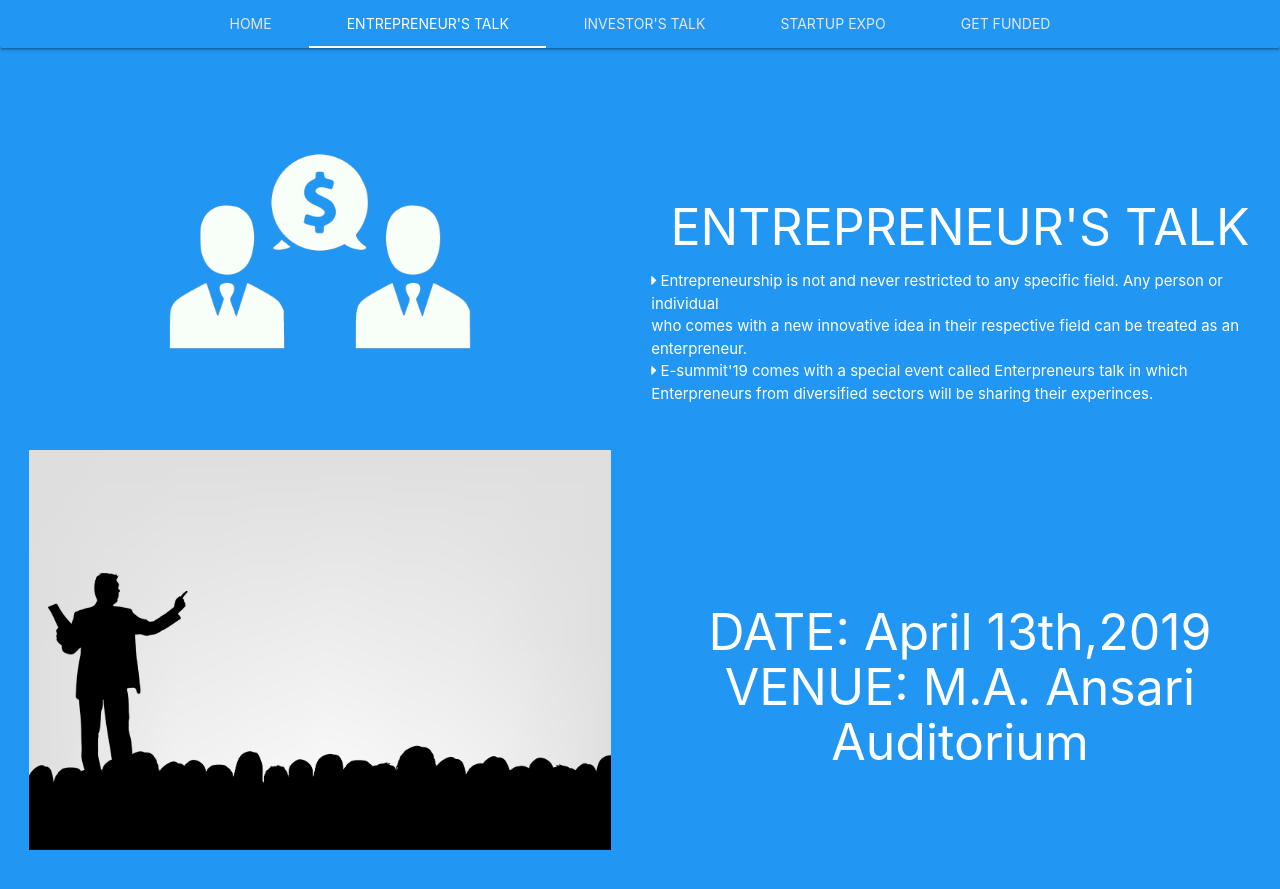
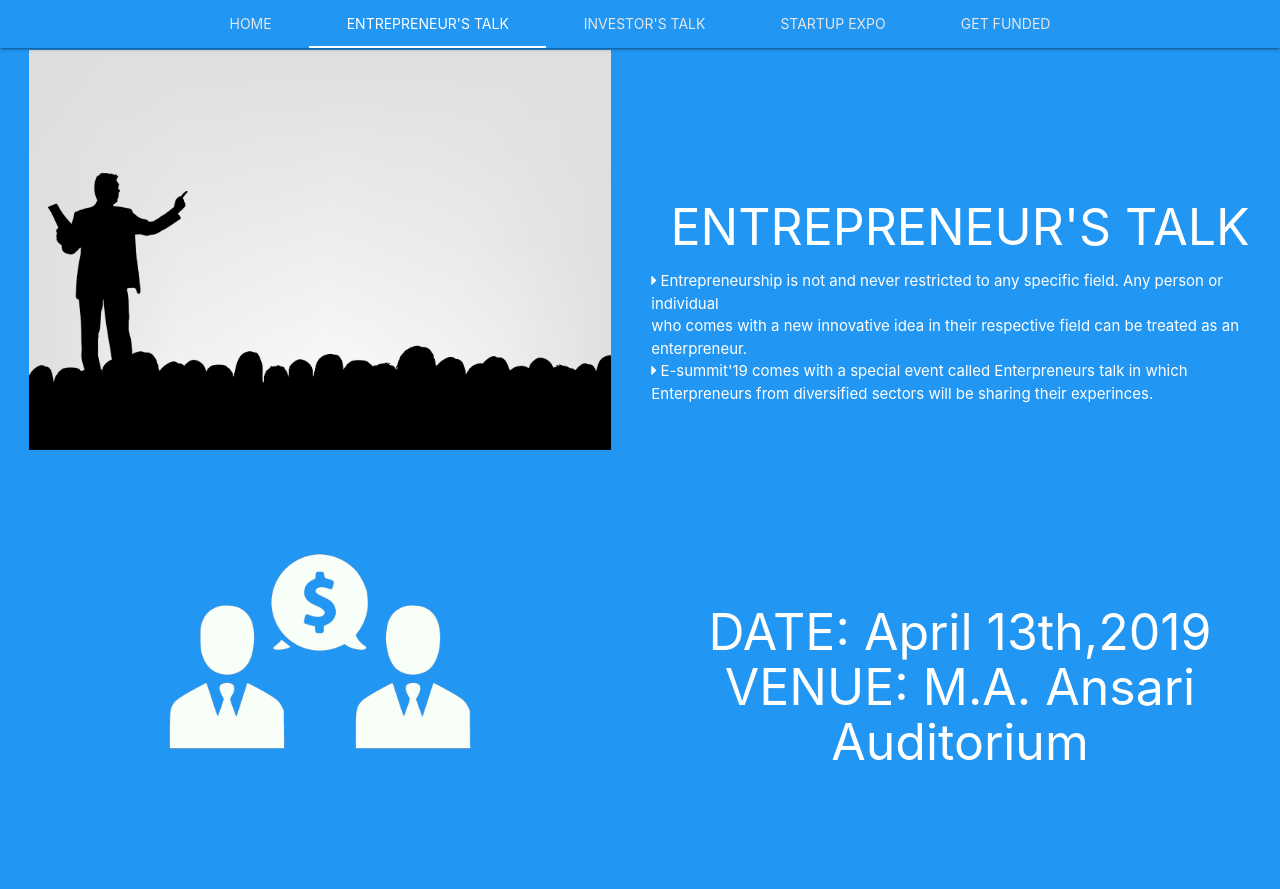
Before and after one commit to FinFO-app/emphasisO.com, a Jekyll site: the page esummit.html, which Jekyll copies as it is, in a window 1280 px wide and 900 px high. Shown: the top 889 px of the window. Built offline with Jekyll 4.4.1, drawn with Linux system fonts in a browser that asks for light colours.

Commit message:
Update esummit.html

```diff
--- a/esummit.html
+++ b/esummit.html
@@ -48,8 +48,9 @@
     <div class="blue" id="entrepreneurship_talk" style="z-index:0">
         <div class="row hide-on-small-and-down">
             <div class="col s12 l6 m6 center" style="height:100%;margin-top:50px">
-                <img src="assets/images/entrepreneurship_talk.png?" class="home_img">
+
 		<img src="hassan1.jpg" class="home_img">
+		<img src="assets/images/entrepreneurship_talk.png?" class="home_img">
             </div>
             <div class="col s12 l6 m6 white-text" style="height:100%">
                 <h4 class="home_title center" style="margin-top:200px">ENTREPRENEUR'S TALK</h4>
```
